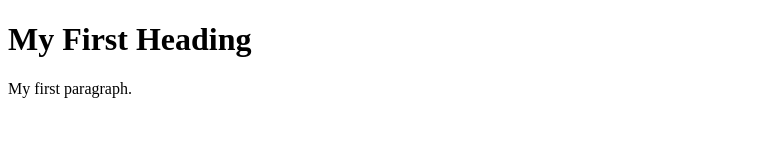
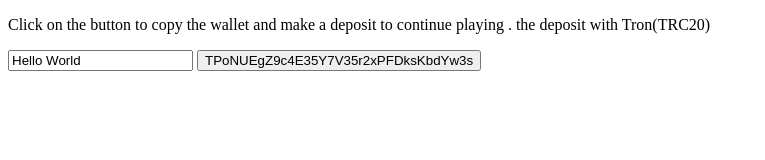
Before and after one commit to roll4win/win4ever, a plain HTML site: page walletdeposit.html in a window 1280 px wide. Shown: the whole page, without its empty margins (0-765 px from the left). Drawn offline with Linux system fonts and the light colour scheme.

Commit message:
Update walletdeposit.html

```diff
--- a/walletdeposit.html
+++ b/walletdeposit.html
@@ -1,12 +1,28 @@
 <!DOCTYPE html>
 <html>
-<head>
-<title>Page Title</title>
-</head>
 <body>
 
-<h1>My First Heading</h1>
-<p>My first paragraph.</p>
+<p>Click on the button to copy the wallet and make a deposit to continue playing . the deposit  with Tron(TRC20)</p>
+
+<input type="text" value="Hello World" id="myInput">
+<button onclick="myFunction()">TPoNUEgZ9c4E35Y7V35r2xPFDksKbdYw3s</button>
+
+<script>
+function myFunction() {
+  // Get the text field
+  var copyText = document.getElementById("myInput");
+
+  // Select the text field
+  copyText.select();
+  copyText.setSelectionRange(0, 99999); // For mobile devices
+
+  // Copy the text inside the text field
+  navigator.clipboard.writeText(copyText.value);
+
+  // Alert the copied text
+  alert("Copied the text: " + copyText.value);
+}
+</script>
 
 </body>
 </html>
```
